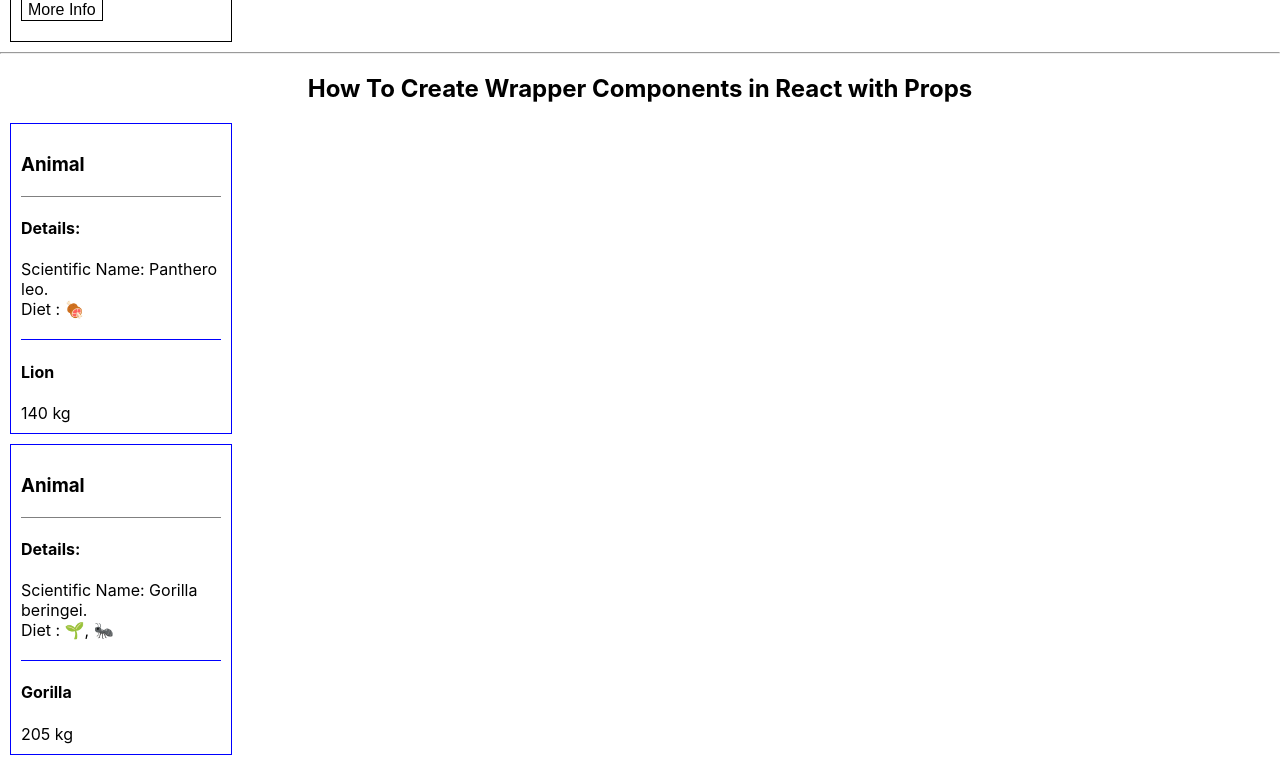
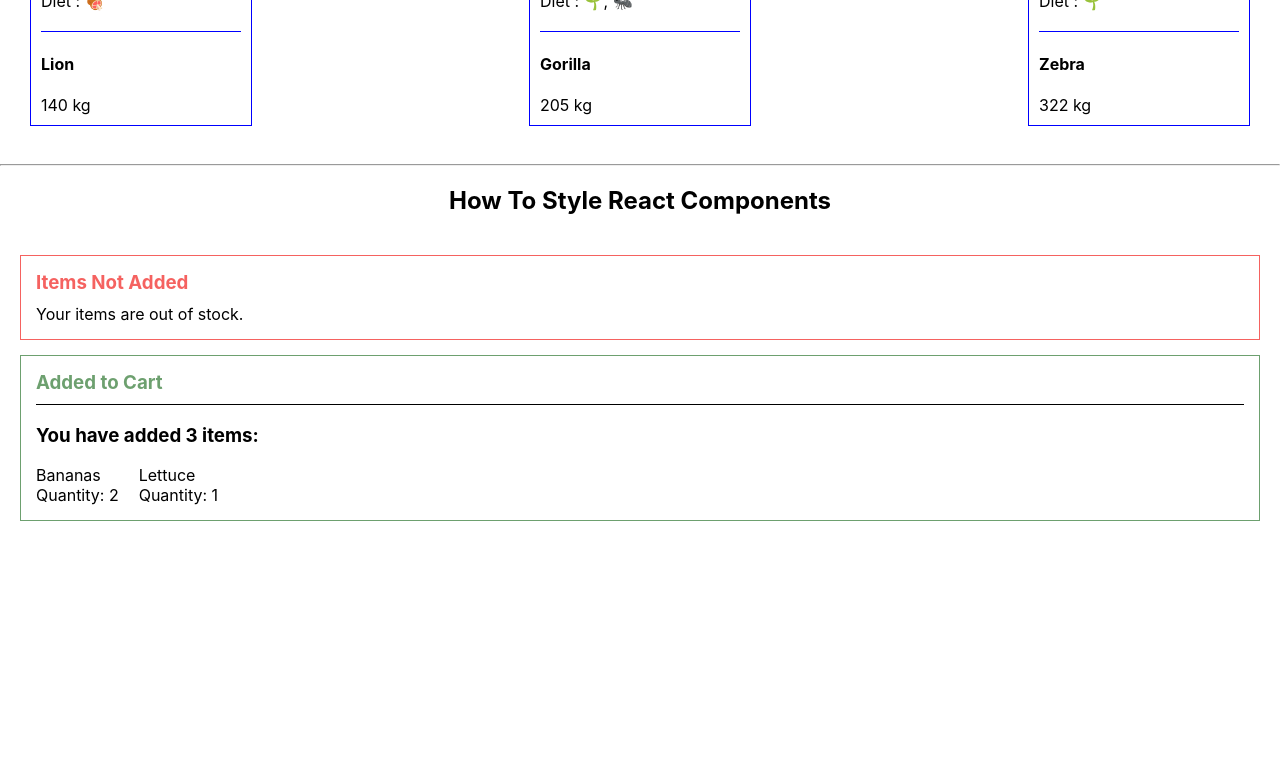
Before and after one commit to adrianmurage/react_playground, a React (Create React App) app: page / in a window 1280 px wide. Shown: the part 960-1724 px from the top of the page. After the commit the page ends 1516 px from the top, so only its background shows below. Built offline with nearby package versions, Linux system fonts and the light colour scheme.

Commit message:
uses plain css to style:
alert component
cart success component
parts of the app component

```diff
--- /dev/null
+++ b/src/components/Alert/Alert.css
@@ -0,0 +1,24 @@
+.alert-wrapper {
+    padding: 15px;
+    margin-bottom: 15px;
+}
+
+.alert-wrapper > h3 {
+    margin: 0 0 10px 0;
+}
+
+.alert-wrapper.success {
+    border: #6DA06F solid 1px;
+}
+
+.success > h3 {
+    color: #6DA06F;
+}
+
+.alert-wrapper.error {
+    border: #F56260 solid 1px;
+}
+
+.error > h3 {
+    color: #F56260;
+}
--- /dev/null
+++ b/src/components/Alert/Alert.js
@@ -0,0 +1,21 @@
+import React from "react";
+import PropTypes from "prop-types";
+import './Alert.css'
+
+export default function Alert({ title, children, type }) {
+  return (
+    <div className={`alert-wrapper ${type}`}>
+      <h3>{title}</h3>
+      {children}
+    </div>
+  );
+}
+
+Alert.propTypes = {
+  title: PropTypes.string.isRequired,
+  children: PropTypes.oneOfType(
+    PropTypes.arrayOf(PropTypes.element),
+    PropTypes.element.isRequired
+  ),
+  type: PropTypes.string.isRequired,
+};
--- /dev/null
+++ b/src/components/App/App.css
@@ -0,0 +1,3 @@
+.wrapper {
+    padding: 20px;
+}
--- a/src/components/App/App.js
+++ b/src/components/App/App.js
@@ -4,6 +4,9 @@ import EmojiDisplay from "../EmojiDisplay/EmojiDisplay";
 import AnimalCard from "../AnimalDataDisplay/AnimalCard";
 import data from "../AnimalDataDisplay/data";
 import CreatingWrappers from "../CreatingWrappers/CreatingWrappers";
+import Alert from "../Alert/Alert";
+import "./App.css";
+import CartSuccess from "../CartSuccess/CartSuccess";
 
 function showAdditional(additional) {
   const alertInformation = Object.entries(additional)
@@ -19,14 +22,14 @@ function App() {
         How To Create React Elements with JSX && <br />
         How To Create Custom Components in React
       </h2>
-      <div className={styles.emojisWrapper}>
+      <div className={styles["emojis-wrapper"]}>
         <EmojiDisplay />
       </div>
 
       <hr />
 
       <h2>How To Customize React Components with Props</h2>
-      <div className={styles.animalsWrapper}>
+      <div className={styles["animals-wrapper"]}>
         {data.map((animal) => (
           <AnimalCard
             additional={animal.additional}
@@ -43,7 +46,7 @@ function App() {
       <hr />
 
       <h2>How To Create Wrapper Components in React with Props</h2>
-      <div className={styles.creatingWrappersWrapper}>
+      <div className={styles["creatingwrappers-wrapper"]}>
         {data.map((animal) => (
           <CreatingWrappers
             diet={animal.diet}
@@ -54,6 +57,15 @@ function App() {
           />
         ))}
       </div>
+
+      <hr />
+      <h2>How To Style React Components</h2>
+      <div className="wrapper">
+        <Alert title="Items Not Added" type="error">
+          <div>Your items are out of stock.</div>
+        </Alert>
+        <CartSuccess />
+      </div>
     </>
   );
 }
--- a/src/components/App/App.module.css
+++ b/src/components/App/App.module.css
@@ -26,7 +26,3 @@
 h2 {
     text-align: center;
 }
-
-.alert-wrapper {
-    padding: 20px;
-}
--- /dev/null
+++ b/src/components/CartSuccess/CartSuccess.css
@@ -0,0 +1,13 @@
+.cart-success-wrapper {
+  border-top: black solid 1px;
+  display: flex;
+  flex-wrap: wrap;
+}
+
+.cart-success-wrapper h3 {
+    width: 100%;
+}
+
+.item {
+    margin-right: 20px;
+}
--- /dev/null
+++ b/src/components/CartSuccess/CartSuccess.js
@@ -0,0 +1,23 @@
+import React from "react";
+import Alert from "../Alert/Alert";
+import './CartSuccess.css'
+
+export default function CartSuccess() {
+    return(
+        <Alert title="Added to Cart" type="success">
+            <div className="cart-success-wrapper">
+                <h3>
+                    You have added 3 items:
+                </h3>
+                <div className="item">
+                    <div>Bananas</div>
+                    <div>Quantity: 2</div>
+                </div>
+                <div className="item">
+                    <div>Lettuce</div>
+                    <div>Quantity: 1</div>
+                </div>
+            </div>
+        </Alert>
+    )
+}
```
